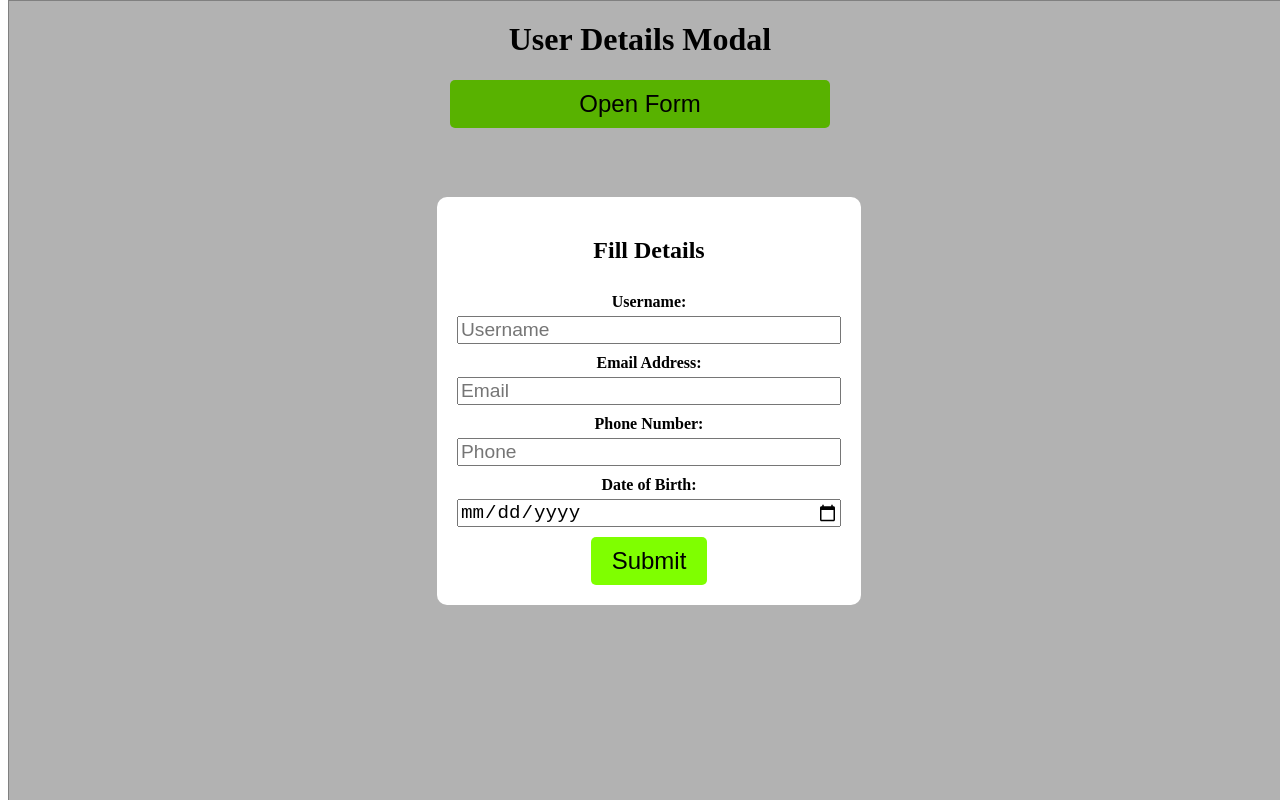
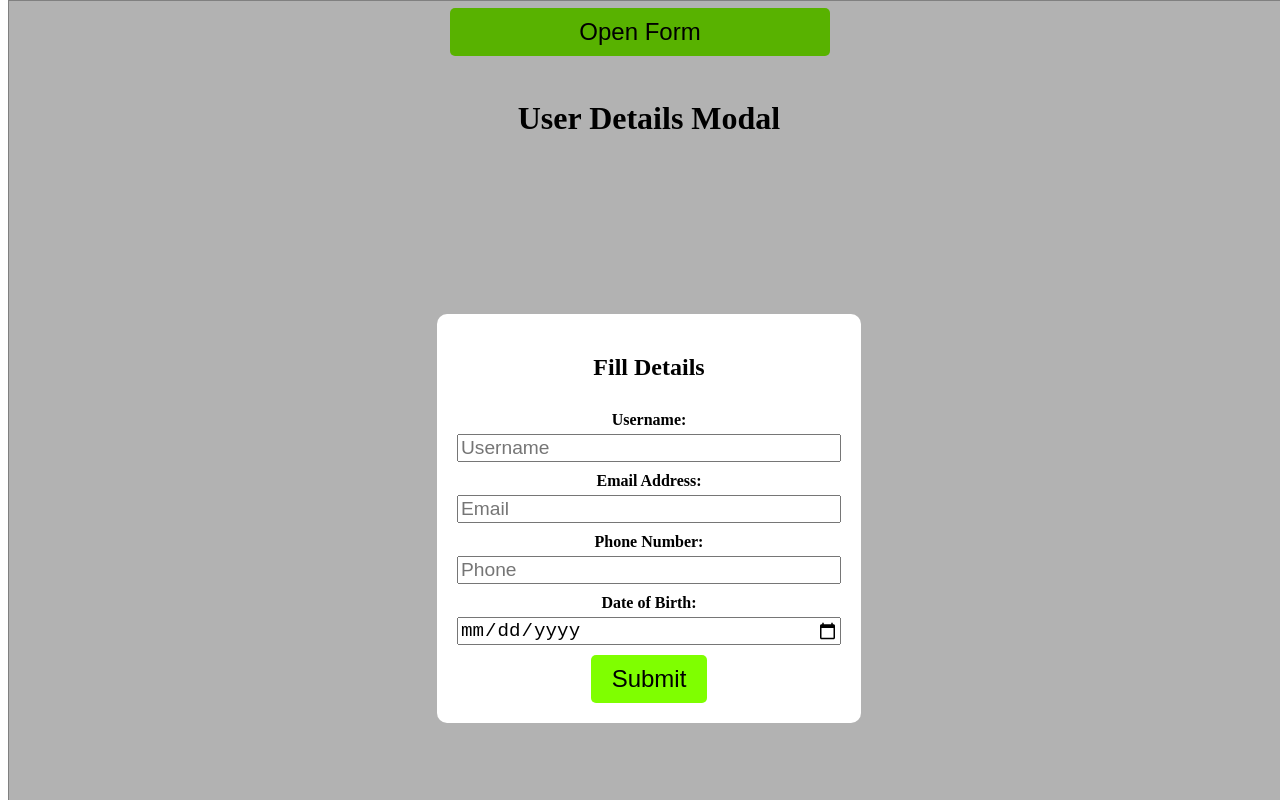
Before and after one commit to abdul-razzaq786/Xmodal, a React (Create React App) app in the folder modal/: page / in a window 1280 px wide. Both pictures are taken after a click on the button "Open Form". Built offline with nearby package versions, Linux system fonts and the light colour scheme.

Commit message:
Added few changes to close the modal while clicking outside

```diff
--- a/modal/src/modal.jsx
+++ b/modal/src/modal.jsx
@@ -1,42 +1,47 @@
 import "./modal.css";
 import React, { useState } from "react";
+
 function Modal() {
   const [isOpen, setIsOpen] = useState(false);
+
   const clickHandler = () => {
     setIsOpen(true);
   };
 
   const closeHandler = (e) => {
-    console.log(e.target.className);
-    if (e.target.className === "modal-content") setIsOpen(false);
+    if (e.target.className === "modal") {
+      setIsOpen(false);
+    }
   };
 
   const submitHandler = (e) => {
     e.preventDefault();
-    if (e.target.phoneNo.value.toString().length !== 10) {
+    const { username, email, phoneNo, dob } = e.target;
+
+    if (phoneNo.value.toString().length !== 10) {
       alert("Invalid phone number. Please enter a 10-digit phone number.");
-    } else if (new Date(e.target.dob.value).getTime() > Date.now()) {
+    } else if (new Date(dob.value).getTime() > Date.now()) {
       alert("Invalid date of birth. Date of birth cannot be in the future.");
     } else {
-      e.target.username.value = "";
-      e.target.email.value = "";
-      e.target.phoneNo.value = "";
-      e.target.dob.value = "";
+      username.value = "";
+      email.value = "";
+      phoneNo.value = "";
+      dob.value = "";
+      setIsOpen(false); // Close the modal after successful submission
     }
-    console.log(e.target.dob.value);
   };
 
   return (
     <div className="App">
-      <div className="modal">
-        <h1>User Details Modal</h1>
-        <button onClick={clickHandler}>Open Form</button>
-        {isOpen && (
-          <div className="modal-content" onClick={closeHandler}>
+      <button onClick={clickHandler}>Open Form</button>
+      {isOpen && (
+        <div className="modal" onClick={closeHandler}>
+          <div className="modal-content" onClick={(e) => e.stopPropagation()}>
+            <h1>User Details Modal</h1>
             <form onSubmit={submitHandler}>
               <h2>Fill Details</h2>
               <div className="input-group">
-                <label htmlFor="username">Username: </label>
+                <label htmlFor="username">Username:</label>
                 <input type="text" name="username" id="username" placeholder="Username" required />
               </div>
               <div className="input-group">
@@ -45,19 +50,17 @@ function Modal() {
               </div>
               <div className="input-group">
                 <label htmlFor="phoneNo">Phone Number:</label>
-                <input type="number" name="phoneNo" id="phone" placeholder="Phone" required />
+                <input type="number" name="phoneNo" id="phoneNo" placeholder="Phone" required />
               </div>
               <div className="input-group">
                 <label htmlFor="dob">Date of Birth:</label>
-                <input type="date" name="dob" id="dob" />
+                <input type="date" name="dob" id="dob" required />
               </div>
-              <button type="submit" className="submit-button">
-                Submit
-              </button>
+              <button type="submit" className="submit-button">Submit</button>
             </form>
           </div>
-        )}
-      </div>
+        </div>
+      )}
     </div>
   );
 }
```
